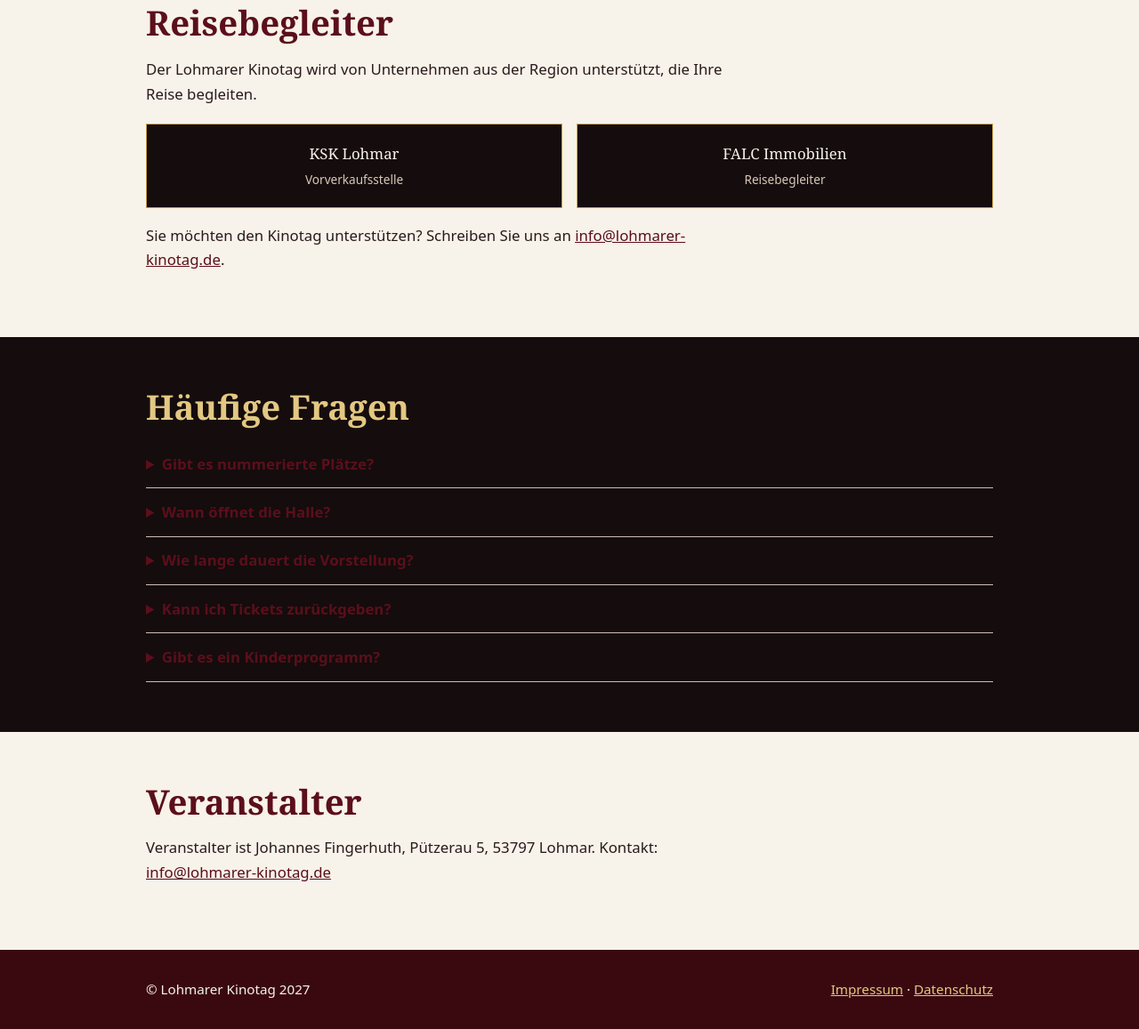
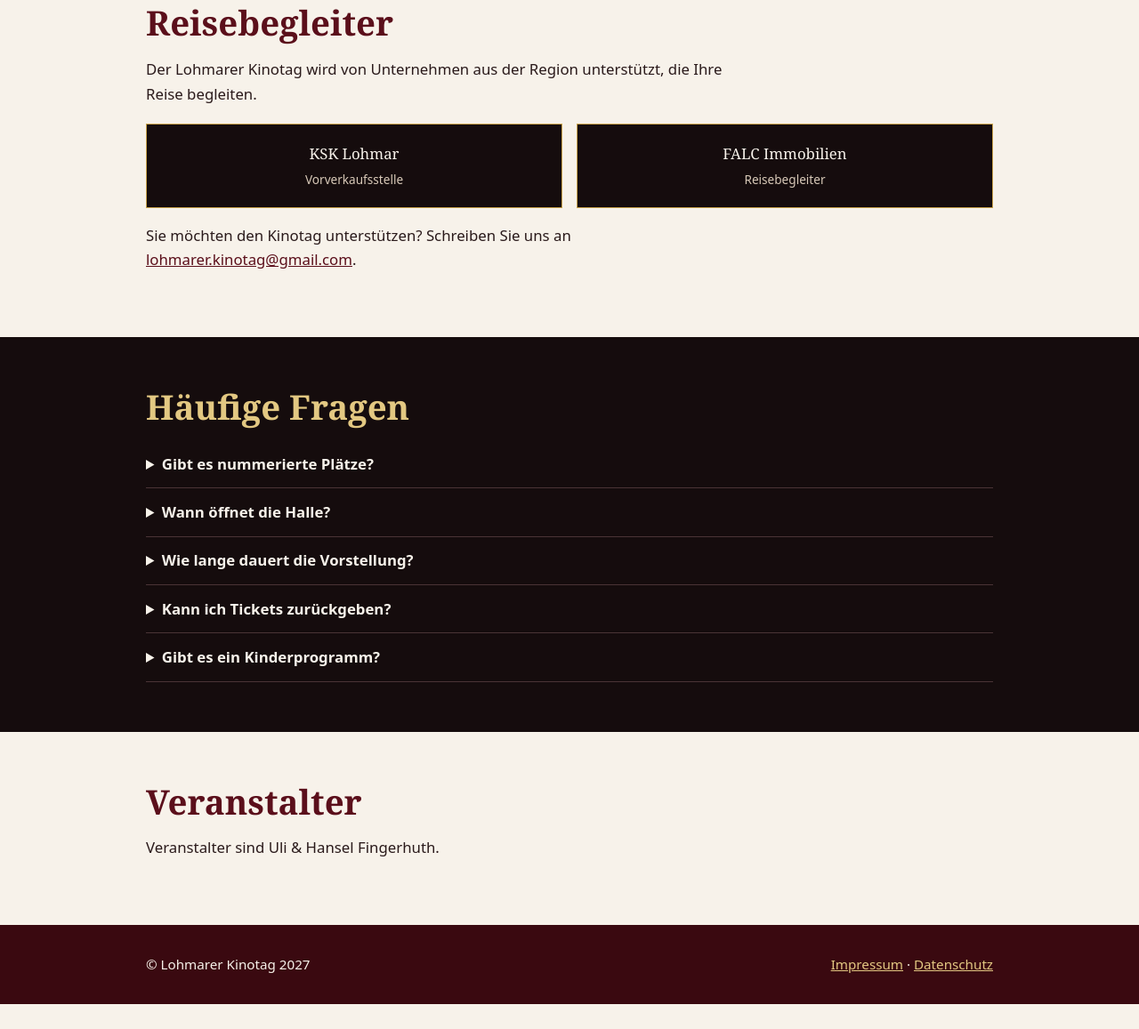
Before and after one commit to elenafi93/lohmarer.kinotag, a plain HTML site: page index.html in a window 1280 px wide. Shown: the part 2609-3766 px from the top of the page at 89% size. After the commit the page ends 3738 px from the top, so only its background shows below. Drawn offline with Linux system fonts and the light colour scheme.

Commit message:
Add files via upload

```diff
--- a/index.html
+++ b/index.html
@@ -57,7 +57,7 @@
 <dt>Plätze</dt><dd>Freie Platzwahl</dd>
 </dl>
 <p><strong>Der Vorverkauf startet in Kürze.</strong> Hier erscheint dann der Link zum Online-Ticketkauf. Die Vorverkaufsstellen in Lohmar stehen ebenfalls hier. Die KSK Lohmar unterstützt den Vorverkauf.</p>
-<p><a class="btn" href="mailto:info@lohmarer-kinotag.de?subject=Vorverkauf%20Lohmarer%20Kinotag&amp;body=Bitte%20benachrichtigen%20Sie%20mich%20zum%20Start%20des%20Vorverkaufs.">Per E-Mail benachrichtigen lassen</a></p>
+<p><a class="btn" href="mailto:lohmarer.kinotag@gmail.com?subject=Vorverkauf%20Lohmarer%20Kinotag&amp;body=Bitte%20benachrichtigen%20Sie%20mich%20zum%20Start%20des%20Vorverkaufs.">Per E-Mail benachrichtigen lassen</a></p>
 </div></div></section>
 
 <section id="anfahrt" class="dunkel"><div class="wrap">
@@ -77,7 +77,7 @@
 <div class="sponsor" style="background:var(--schwarz)">KSK Lohmar<span>Vorverkaufsstelle</span></div>
 <div class="sponsor" style="background:var(--schwarz)">FALC Immobilien<span>Reisebegleiter</span></div>
 </div>
-<p>Sie möchten den Kinotag unterstützen? Schreiben Sie uns an <a href="mailto:info@lohmarer-kinotag.de">info@lohmarer-kinotag.de</a>.</p>
+<p>Sie möchten den Kinotag unterstützen? Schreiben Sie uns an <a href="mailto:lohmarer.kinotag@gmail.com">lohmarer.kinotag@gmail.com</a>.</p>
 </div></section>
 
 <section id="fragen" class="dunkel"><div class="wrap">
@@ -92,7 +92,7 @@
 
 <section><div class="wrap">
 <h2>Veranstalter</h2>
-<p>Veranstalter ist Johannes Fingerhuth, Pützerau 5, 53797 Lohmar. Kontakt: <a href="mailto:info@lohmarer-kinotag.de">info@lohmarer-kinotag.de</a></p>
+<p>Veranstalter sind Uli &amp; Hansel Fingerhuth.</p>
 </div></section>
 
 <footer><div class="wrap">
--- a/style.css
+++ b/style.css
@@ -39,3 +39,4 @@ footer{background:var(--rot-tief);color:var(--weiss);padding:2rem 0;font-size:.9
 footer a{color:var(--gold-hell)}footer .wrap{display:flex;flex-wrap:wrap;gap:1rem 2rem;justify-content:space-between}
 .seite{padding:3rem 0}.seite h1{color:var(--rot);font-size:2.2rem}.seite h2{font-size:1.3rem;margin-top:2rem}
 .hinweis{background:#fff3cf;border-left:4px solid var(--gold);padding:.8rem 1rem;max-width:42rem;font-size:.95rem}
+#fragen summary{color:var(--weiss)}#fragen details p{color:var(--gold)}#fragen details{border-bottom-color:#4a3436}
```
Also changed, not shown: datenschutz.html (+1 -1 lines), impressum.html (+1 -1 lines), BITTE-BILDER-HIER-ABLEGEN.txt (added).
